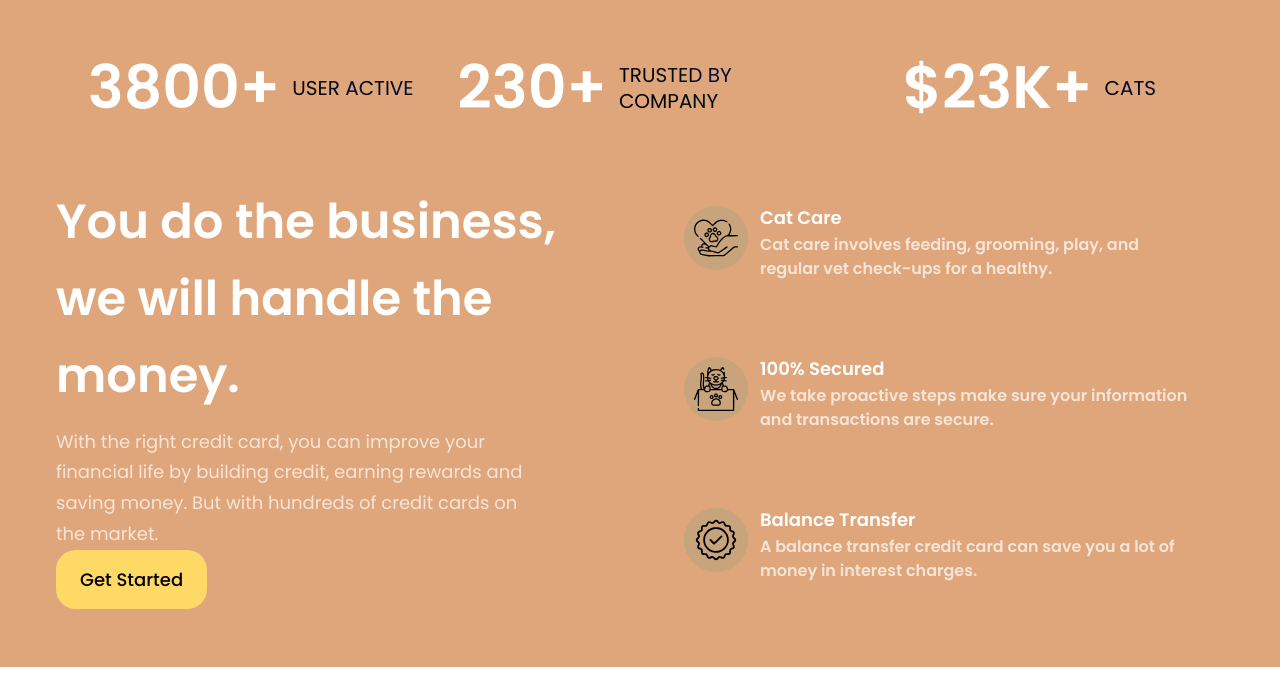
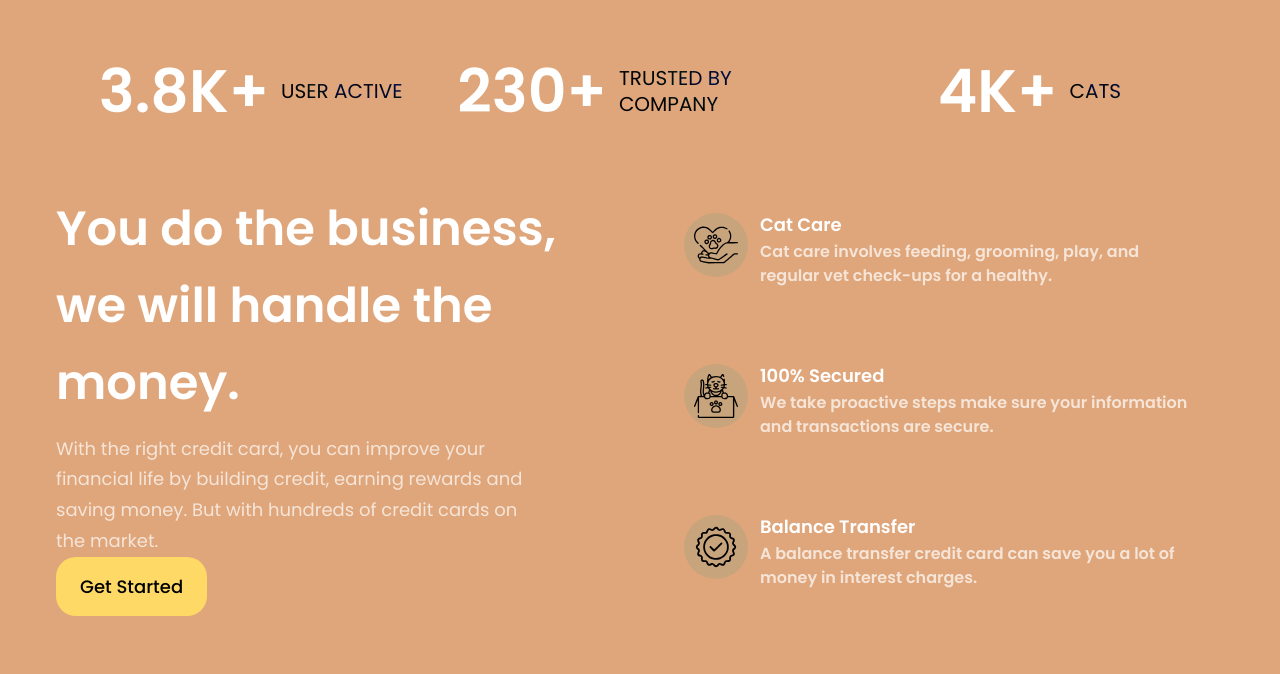
Before and after one commit to sajeed11/Cat_Site, a React (Vite) app: page / in a window 1280 px wide. Shown: the part 1611-2285 px from the top of the page. Built offline with nearby package versions, Linux system fonts and the light colour scheme; no server answers.

Commit message:
fix: update stats values for accuracy and improve layout in Stats component

```diff
--- a/src/components/Stats.jsx
+++ b/src/components/Stats.jsx
@@ -5,14 +5,14 @@ import { motion } from "framer-motion";
 
 const Stats = () => {
   return (
-    <div className="flex flex-col sm:flex-row flex-wrap">
+    <div className="flex flex-col sm:flex-row sm:justify-around flex-wrap">
       {stats.map((stat) => (
         <div
           className="flex-1 flex flex-row justify-center items-center m-3"
           key={stat.id}
         >
           <motion.h4
-            className="font-poppins font-semibold xs:text-6xl text-[30px] xs:leading-[53px] leading-[43px] text-white"
+            className="font-poppins font-semibold text-4xl xs:text-5xl md:text-6xl xs:leading-[53px] leading-[43px] text-white"
             initial={{ opacity: 0, y: -50 }}
             whileInView={{ opacity: 1, y: 0 }}
             transition={{ duration: 0.7 }}
--- a/src/constants/index.js
+++ b/src/constants/index.js
@@ -23,7 +23,7 @@ export const stats = [
   {
     id: "stats-1",
     title: "User Active",
-    value: "3800+",
+    value: "3.8K+",
   },
   {
     id: "stats-2",
@@ -33,7 +33,7 @@ export const stats = [
   {
     id: "stats-3",
     title: "Cats",
-    value: "$23K+",
+    value: "4K+",
   },
 ];
 
```
